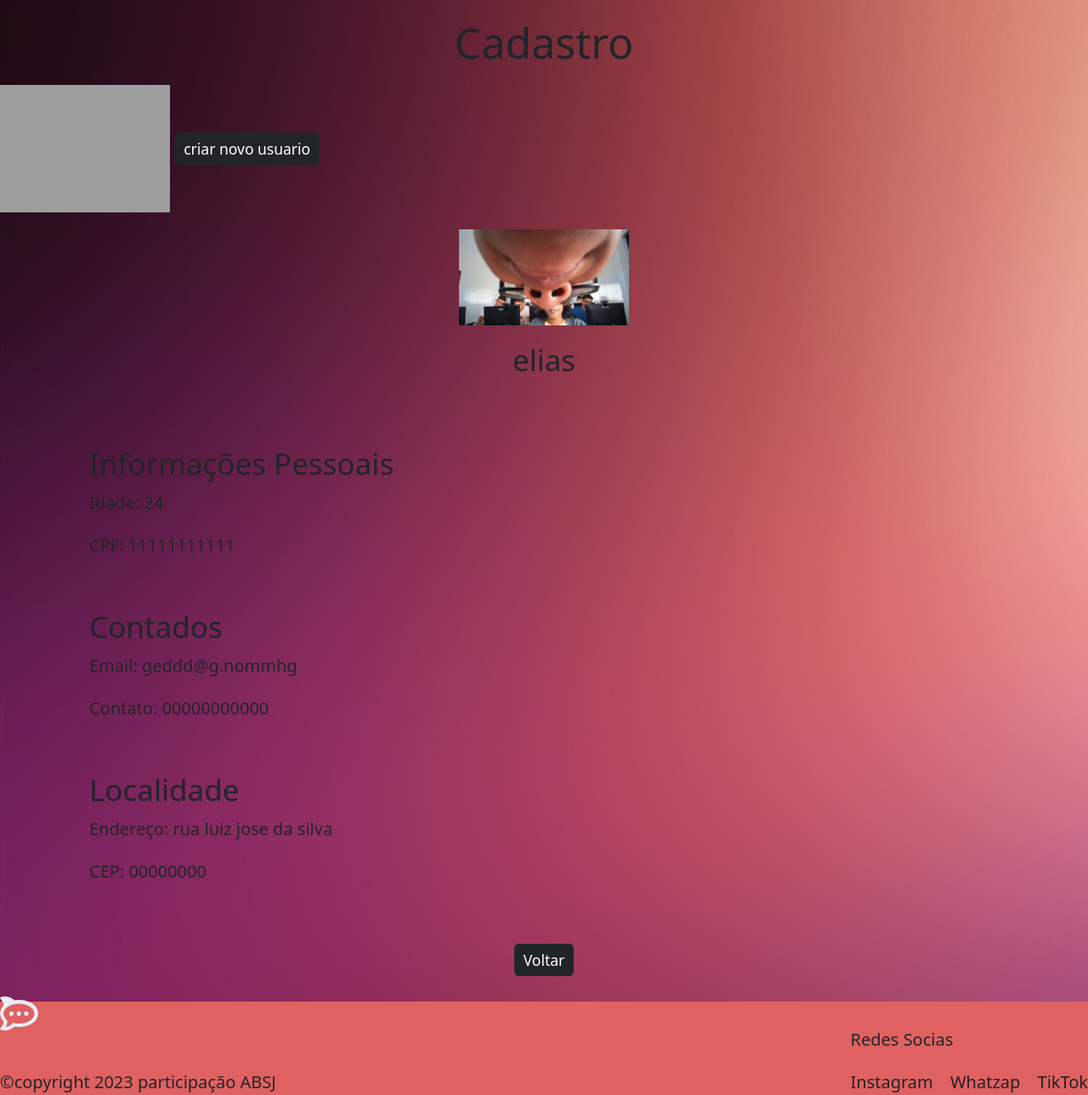
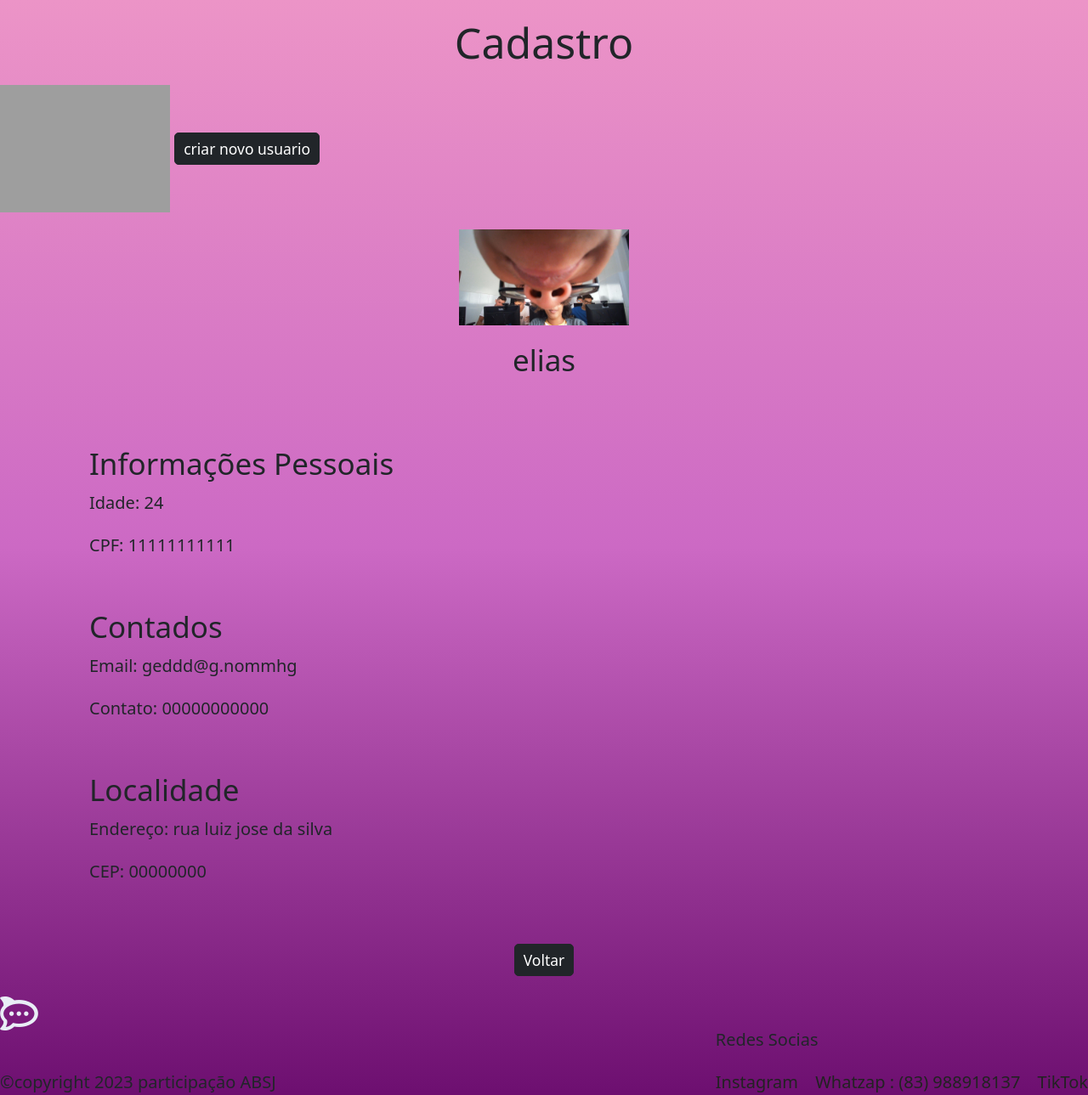
Before and after one commit to geanny2008/projeto-Django, a Django app: page /aluno/4 in a window 1280 px wide. Shown: the whole page at 85% size. Run offline with Django 4.2, Linux system fonts and the light colour scheme; data comes from the database, SQL or seed files in the repository; some libraries are stand-ins or nearby versions; grey boxes are pictures that could not be loaded.

Commit message:
atualizaçao do site

```diff
--- a/projeto/templates/base.html
+++ b/projeto/templates/base.html
@@ -11,14 +11,15 @@
   </head>
   <body>
 
+    <div class="mnhei">
       <h1 class="text-center text-dark m-3">
         Cadastro
       </h1>
       <img src="{% static 'imgs/Fotofundo.avif' %}" alt="">
       <a href="{% url 'criar' %}" class="btn btn-dark btn-sm ">criar novo usuario</a>
 
-
         {% block content %}{%endblock%}
+    </div>
     <footer>
       <div class="footer">
         <div class="primeiro">
@@ -35,7 +36,7 @@
           <div class="direito">
           <p> Redes Socias</p>
           <span><a href="https://www.instagram.com/geanny.vi07/" target="_blank">Instagram</a></span>
-          <span><a href="">Whatzap</a></span>
+          <span><a href="">Whatzap : (83) 988918137</a></span>
           <span><a href="https://www.tiktok.com/@geanny.vitoria" target="_blank">TikTok</a></span>
 
 
--- a/static/css/estilo.css
+++ b/static/css/estilo.css
@@ -20,20 +20,23 @@ td, th{
     padding-left: 15%;
 }
 body{
-    /* background-color: rgba(201, 24, 62, 0.133); */
-    /* background-image: linear-gradient(to top, #6d0f70, #cc69c4, rgb(236, 148, 199)) ; */
+    /* background-color: rgba(93, 19, 35, 0.914); */
+    background-image: linear-gradient(to top, #6d0f70, #cc69c4, #ec94c7);
     background-repeat: no-repeat;
     background-size: cover;
-    background-image: url(/static/imgs/imag1.jpg);
+    /* background-image: url(/static/imgs/imag1.jpg); */
 }
+.mnhei{
 
-
+    min-height: 100vh;
+}
 /* footer do começo */
 
 
 footer{
-    background-color: rgb(223, 97, 97);
+    /* background-color: rgb(223, 97, 97); */
     /* margin-top: 40vh; */
+    margin-top: auto ;
 }
 
 .segundo{
```
Also changed, not shown: setup/settings.py (+6 -7 lines), setup/urls.py (+3 -4 lines). Lines whose indentation alone changed are shown as unchanged.
